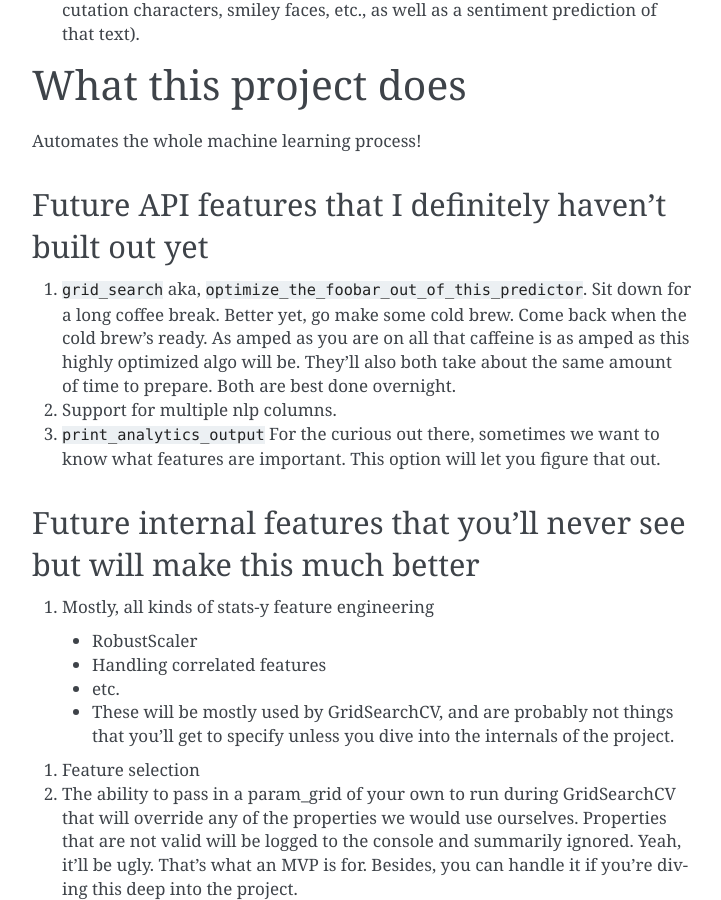
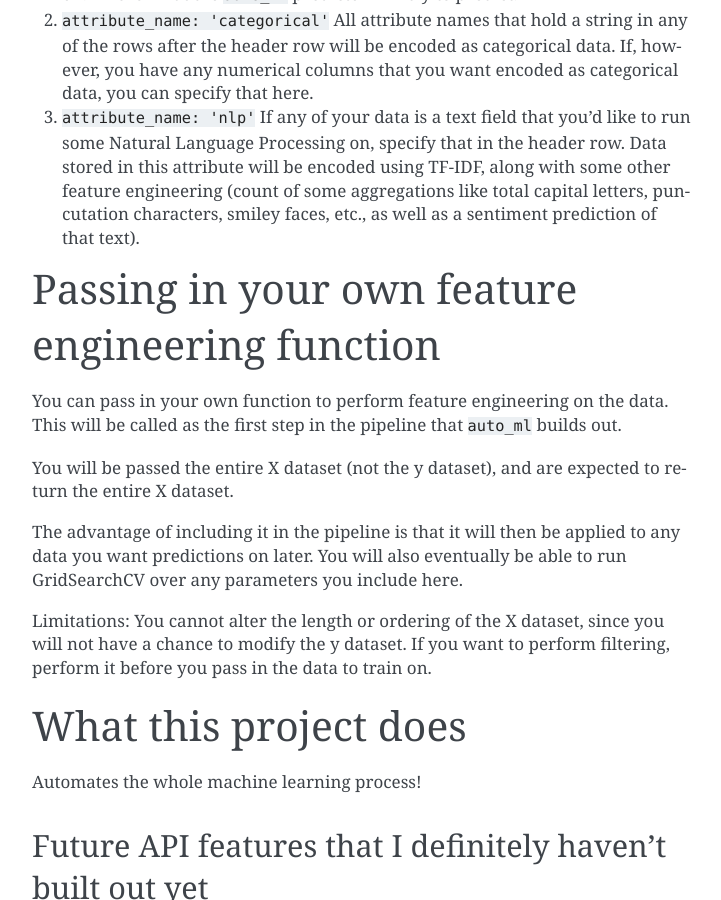
Before and after one commit to ClimbsRocks/auto_ml, a Sphinx documentation site: the page built from docs/source/index.rst, in a window 1280 px wide and 900 px high, scrolled down 1379 px. Shown: the whole window, without its empty margins (388-1109 px from the left). Built offline with Sphinx 7.4.7, drawn with Linux system fonts in a browser that asks for light colours; some of the changed text lies outside the part shown.

Commit message:
adds notes on train, and the function you can pass in for feature engineering

```diff
--- a/docs/source/index.rst
+++ b/docs/source/index.rst
@@ -32,7 +32,14 @@
 Core Functionality
 ===================
 
+.. py:class:: Predictor(type_of_algo, column_descriptions)
 
+  :param type_of_algo: Whether you want a classifier or regressor
+  :type type_of_algo: 'regressor' or 'classifier'
+  :param column_descriptions: A key/value map noting which column is ``'output'``, along with any columns that are ``'nlp'`` or ``'categorical'``
+  :type column_descriptions: dictionary
+
+.. py:method:: ml_predictor.train()
 
 Formatting the training data
 =============================
@@ -54,6 +61,20 @@
 
 
 
+Passing in your own feature engineering function
+=================================================
+
+You can pass in your own function to perform feature engineering on the data. This will be called as the first step in the pipeline that ``auto_ml`` builds out.
+
+You will be passed the entire X dataset (not the y dataset), and are expected to return the entire X dataset.
+
+The advantage of including it in the pipeline is that it will then be applied to any data you want predictions on later. You will also eventually be able to run GridSearchCV over any parameters you include here.
+
+Limitations:
+You cannot alter the length or ordering of the X dataset, since you will not have a chance to modify the y dataset. If you want to perform filtering, perform it before you pass in the data to train on.
+
+
+
 What this project does
 =======================
 Automates the whole machine learning process!
@@ -66,6 +87,7 @@
 #. ``grid_search`` aka, ``optimize_the_foobar_out_of_this_predictor``. Sit down for a long coffee break. Better yet, go make some cold brew. Come back when the cold brew's ready. As amped as you are on all that caffeine is as amped as this highly optimized algo will be. They'll also both take about the same amount of time to prepare. Both are best done overnight.
 #. Support for multiple nlp columns.
 #. ``print_analytics_output`` For the curious out there, sometimes we want to know what features are important. This option will let you figure that out.
+
 
 Future internal features that you'll never see but will make this much better
 ------------------------------------------------------------------------------
```
